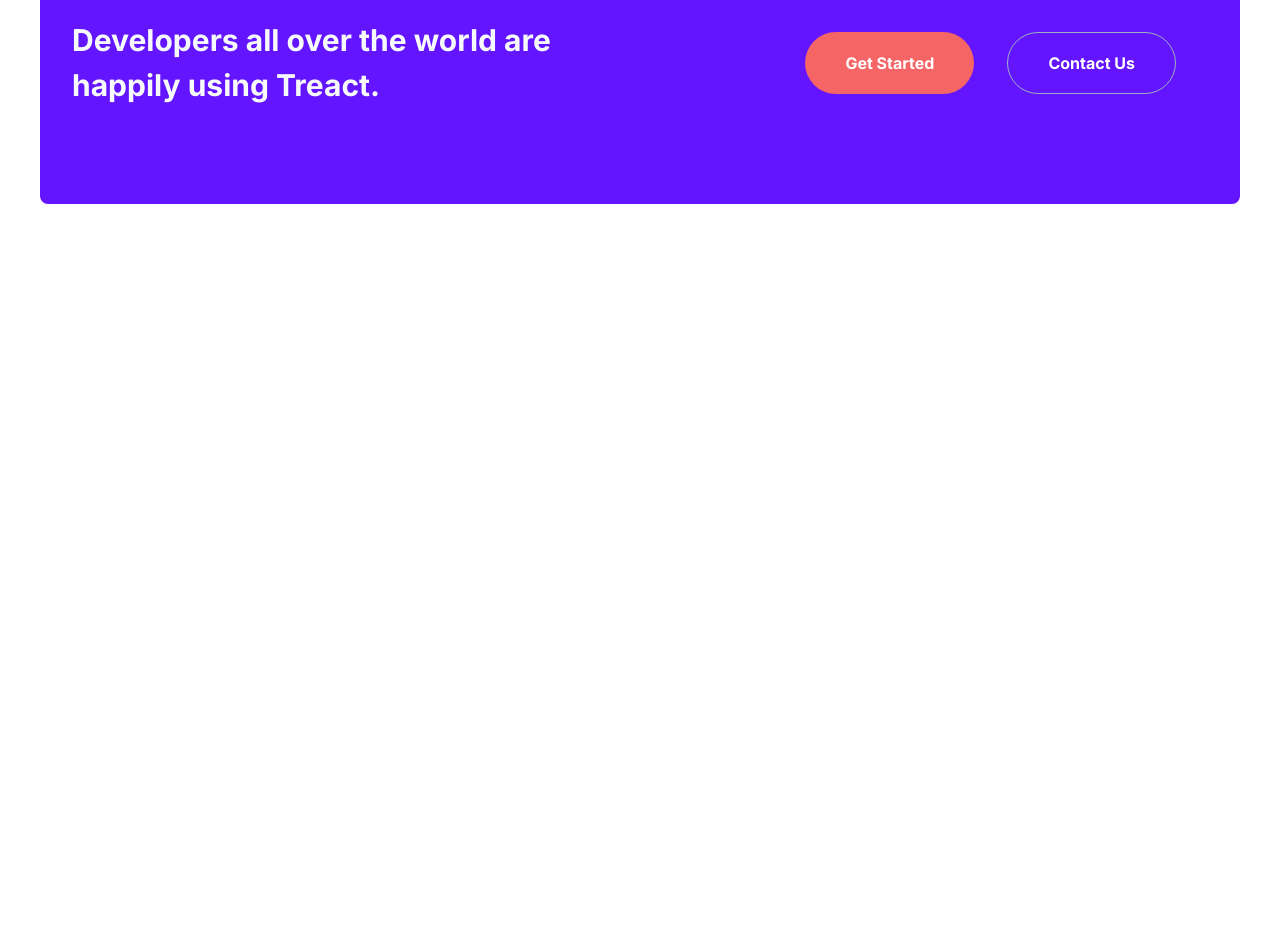
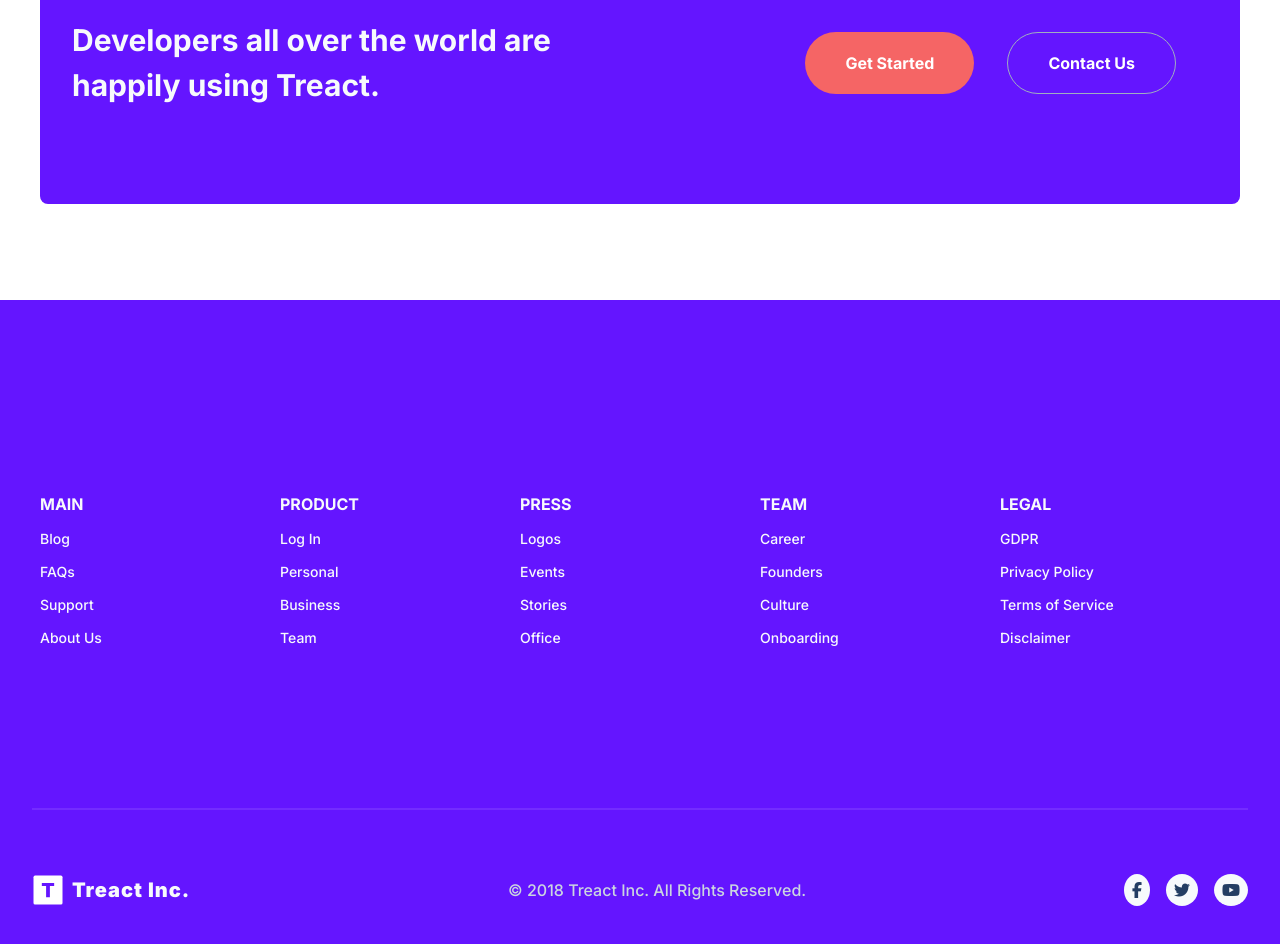
Before and after one commit to illider8bread/FES, a plain HTML site: page Final Project HTML CSS Mastery/index.html in a window 1280 px wide. Shown: the part 5826-6770 px from the top of the page. Before the commit the page ends 6126 px from the top, so only its background shows below. Drawn offline with Linux system fonts and the light colour scheme.

Commit message:
Completed footer!

```diff
--- a/Final Project HTML CSS Mastery/index.html
+++ b/Final Project HTML CSS Mastery/index.html
@@ -416,6 +416,72 @@
             </div>
         </section>
     </main>
+    <footer>
+        <div class="container">
+            <div class="row">
+                <div class="footer__columns">
+                    <div class="footer__column">
+                        <div class="footer__column--title">
+                            Main
+                        </div>
+                        <a href="" class="footer__column--link">Blog</a>
+                        <a href="" class="footer__column--link">FAQs</a>
+                        <a href="" class="footer__column--link">Support</a>
+                        <a href="" class="footer__column--link">About Us</a>
+                    </div>
+                    <div class="footer__column">
+                        <div class="footer__column--title">Product</div>
+                        <a href="" class="footer__column--link">Log In</a>
+                        <a href="" class="footer__column--link">Personal</a>
+                        <a href="" class="footer__column--link">Business</a>
+                        <a href="" class="footer__column--link">Team</a>
+                    </div>
+                    <div class="footer__column">
+                        <div class="footer__column--title">Press</div>
+                        <a href="" class="footer__column--link">Logos</a>
+                        <a href="" class="footer__column--link">Events</a>
+                        <a href="" class="footer__column--link">Stories</a>
+                        <a href="" class="footer__column--link">Office</a>
+                    </div>
+                    <div class="footer__column">
+                        <div class="footer__column--title">team</div>
+                        <a href="" class="footer__column--link">Career</a>
+                        <a href="" class="footer__column--link">Founders</a>
+                        <a href="" class="footer__column--link">Culture</a>
+                        <a href="" class="footer__column--link">Onboarding</a>
+                    </div>
+                    <div class="footer__column">
+                        <div class="footer__column--title">legal</div>
+                        <a href="" class="footer__column--link">GDPR</a>
+                        <a href="" class="footer__column--link">Privacy Policy</a>
+                        <a href="" class="footer__column--link">Terms of Service</a>
+                        <a href="" class="footer__column--link">Disclaimer</a>
+                    </div>
+                </div>
+            </div>
+        </div>
+        <div class="footer__divider"></div>
+        <div class="footer__bottom">
+          <div class="footer__logo">
+            <img src="./assets/logo-light.d9a5d1b5be5ea077b26864fdfc2e96a4.svg" alt="" class="footer__logo--img">
+            <h5 class="footer__logo--text">Treact Inc.</h5>
+          </div>
+          <div class="footer__copyright">
+            © 2018 Treact Inc. All Rights Reserved.
+          </div>
+          <div class="footer__socials">
+            <a class="footer__social--link">
+                <i class="fa-brands fa-facebook-f"></i>
+            </a>
+            <a class="footer__social--link">
+              <i class="fa-brands fa-twitter"></i>
+            </a>
+            <a class="footer__social--link">
+              <i class="fa-brands fa-youtube"></i>
+            </a>
+          </div>
+        </div>
+    </footer>
 </body>
 
 </html>
--- a/Final Project HTML CSS Mastery/style.css
+++ b/Final Project HTML CSS Mastery/style.css
@@ -708,7 +708,7 @@ Call to Action
     transition: all 300ms ease;
     cursor: pointer;
     margin: 1px;
-        margin-right: 32px;
+    margin-right: 32px;
 }
 
 .cta__start {
@@ -720,3 +720,98 @@ Call to Action
     background-color: inherit;
     border: 1px solid rgb(160, 174, 192);
 }
+
+/* FOOTER */
+
+footer {
+    padding: 96px 32px;
+    background-color: rgb(100, 21, 255);
+    margin-bottom: -32px;
+    overflow: hidden;
+}
+
+.footer__columns {
+    margin-top: -48px;
+    display: flex;
+    flex-direction: row;
+    justify-content: space-between;
+    flex-wrap: wrap;
+    width: 100%;
+}
+
+.footer__column {
+    margin-top: 48px;
+    display: flex;
+    flex-direction: column;
+    align-items: flex-start;
+    width: 20%;
+}
+
+.footer__column--link {
+    color: #f7fafc;
+    font-size: 14px;
+    margin-top: 12px;
+    line-height: 1.5;
+    font-weight: 500;
+    cursor: pointer;
+    text-decoration: none;
+}
+
+.footer__column--title {
+    font-weight: 700;
+    color: #f7fafc;
+    line-height: 1.5;
+    text-transform: uppercase;
+}
+
+.footer__bottom {
+  display: flex;
+  justify-content: space-between;
+  align-items: center;
+}
+
+.footer__logo {
+  display: flex;
+  align-items: center;
+}
+
+.footer__logo--img {
+  height: 32px;
+  width: 32px;
+}
+
+.footer__logo--text {
+  font-size: 20px;
+  color: #f7fafc;
+  font-weight: 900;
+  margin-left: 8px;
+  letter-spacing: 0.05em;
+}
+.footer__copyright {
+  color: #cbd5e0;
+  font-weight: 500;
+}
+
+.footer__socials {
+  display: flex;
+  align-items: center;
+  margin-left: -16px;
+}
+
+.footer__social--link {
+  margin-left: 16px;
+  padding: 8px;
+  background: #f7fafc;
+  display: flex;
+  justify-content: center;
+  border-radius: 50%;
+  cursor: pointer;
+  transition: all 300ms ease;
+}
+
+.footer__divider {
+  width: 100%;
+  height: 2px;
+  margin: 64px 0;
+  background: rgb(116, 44, 255);
+}
```
